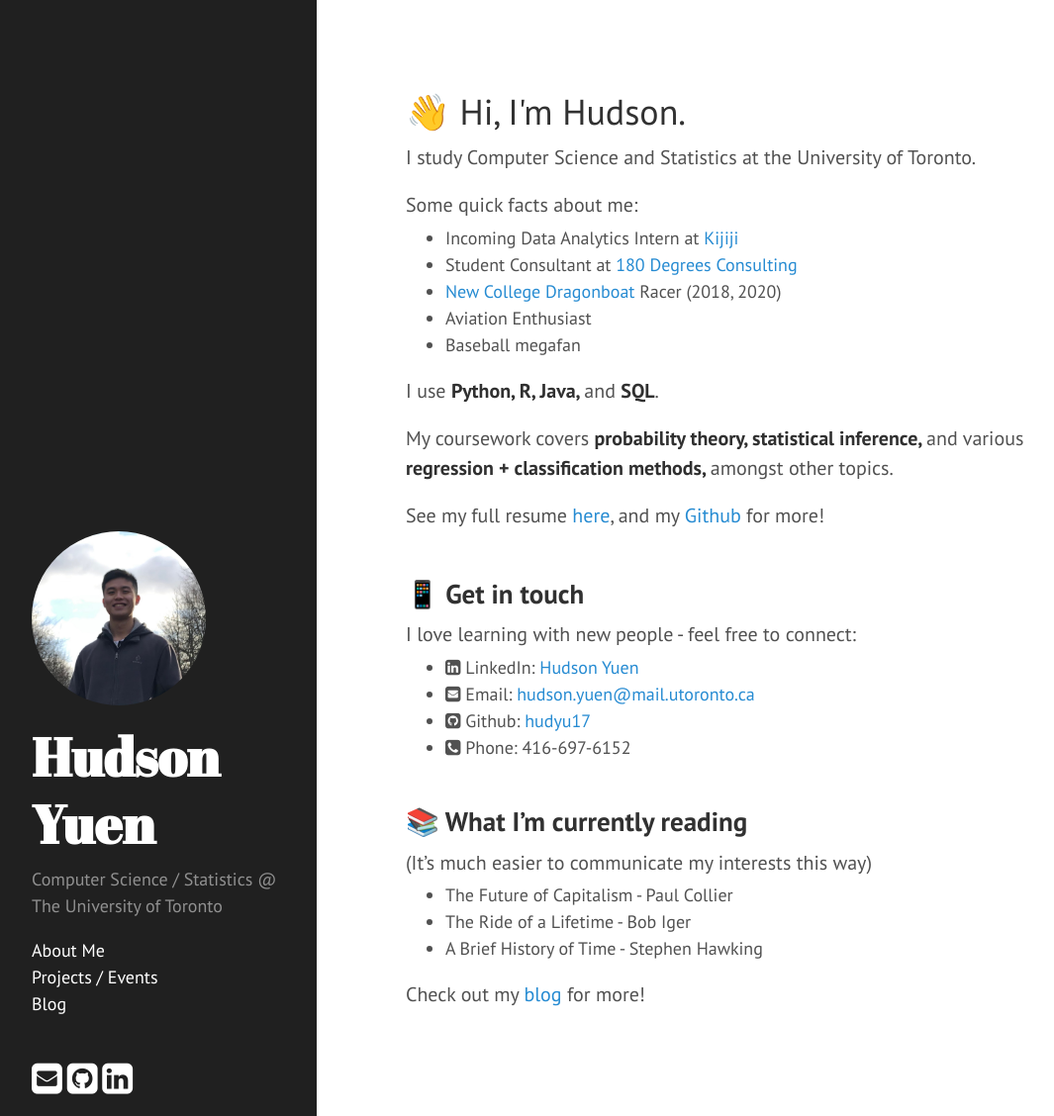
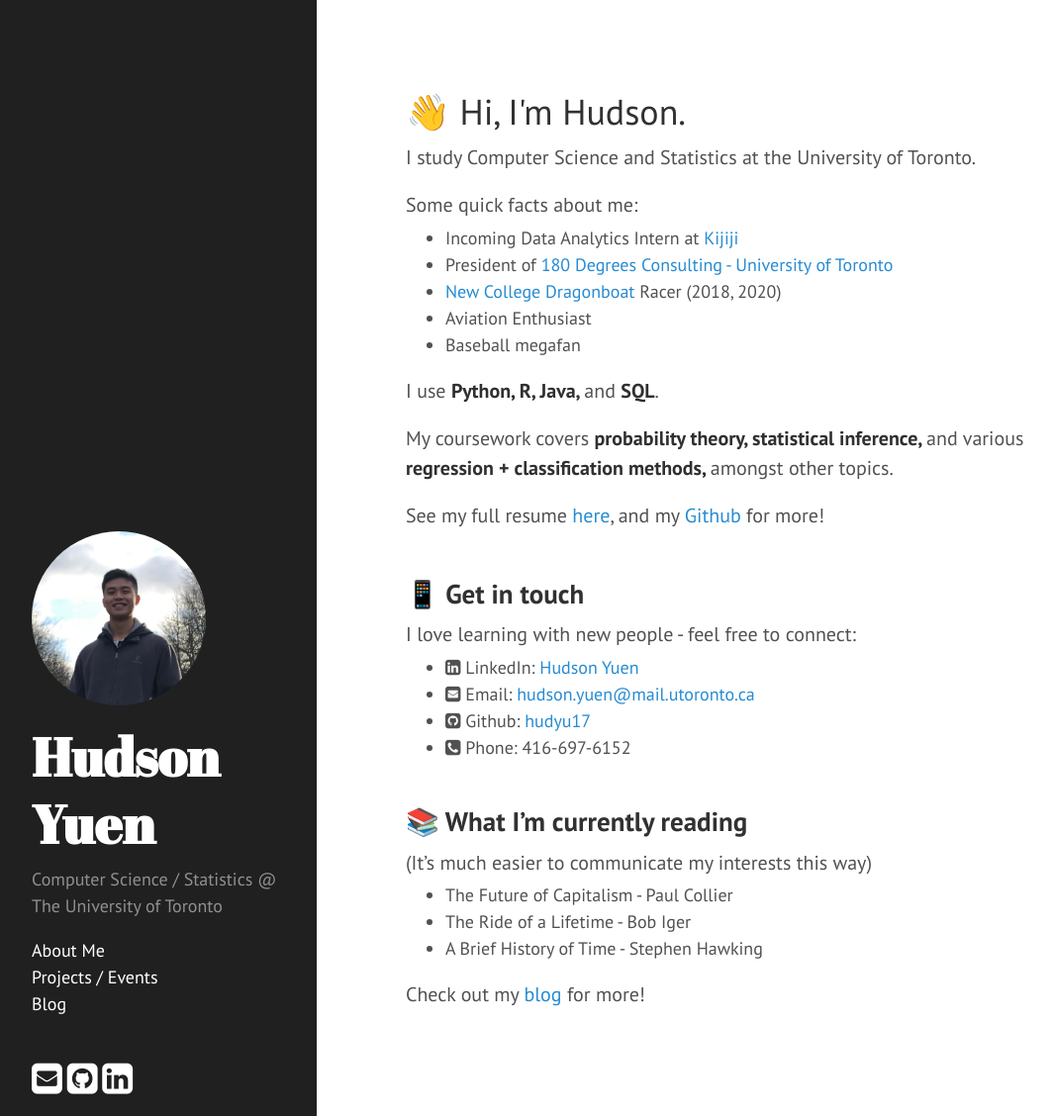
Before and after one commit to hudyu17/personal_hyde, a Jekyll site: the page built from index.md, in a window 1280 px wide and 1128 px high. Shown: the whole window at 99% size, without its empty margins (4-1069 px from the left). Built offline with Jekyll 4.4.1, drawn with Linux system fonts in a browser that asks for light colours; nearby versions of some CDN libraries.

Commit message:
homepage

```diff
--- a/index.md
+++ b/index.md
@@ -11,7 +11,7 @@ I study Computer Science and Statistics at the University of Toronto.
 Some quick facts about me:
 
 * Incoming Data Analytics Intern at [Kijiji](https://www.kijiji.ca/)
-* Student Consultant at [180 Degrees Consulting](https://180dc.org/)
+* President of [180 Degrees Consulting - University of Toronto](https://180dc.org/branch/uoft/)
 * [New College Dragonboat](https://newdragons.ca/) Racer (2018, 2020)
 * Aviation Enthusiast
 * Baseball megafan
```
